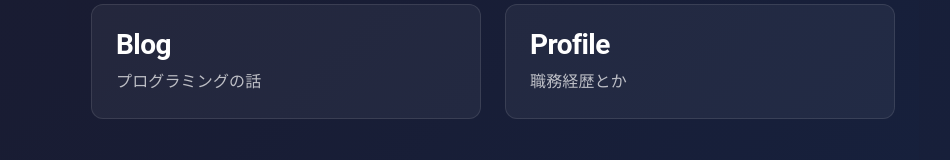
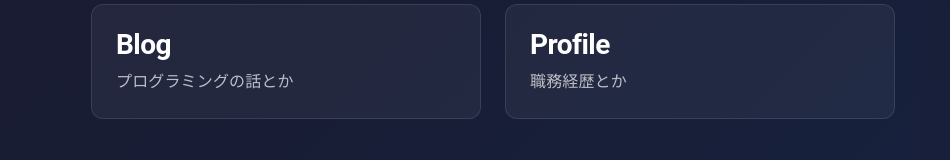
Before and after one commit to rhiroe/rhiroe.github.io, a Next.js app: page / in a window 1280 px wide. Shown: the part 415-575 px from the top of the page, without its empty margins (147-1097 px from the left). Built offline with nearby package versions, Linux system fonts and the light colour scheme.

Commit message:
feat: update blog card description for clarity

```diff
--- a/src/pages/index.tsx
+++ b/src/pages/index.tsx
@@ -156,7 +156,7 @@ const Home: NextPage = () => {
             <Card
               href="/blog"
               title="Blog"
-              description="プログラミングの話"
+              description="プログラミングの話とか"
               index={0}
             />
             <Card
```
